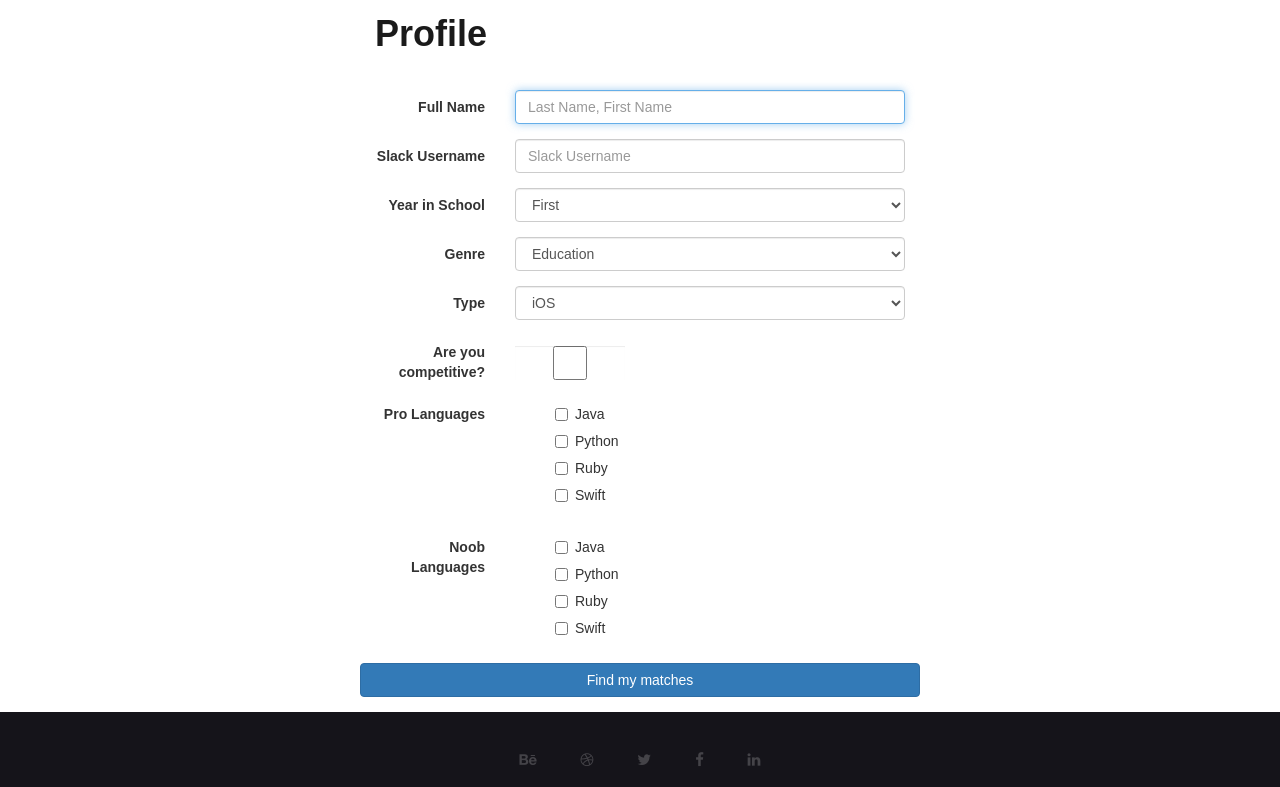
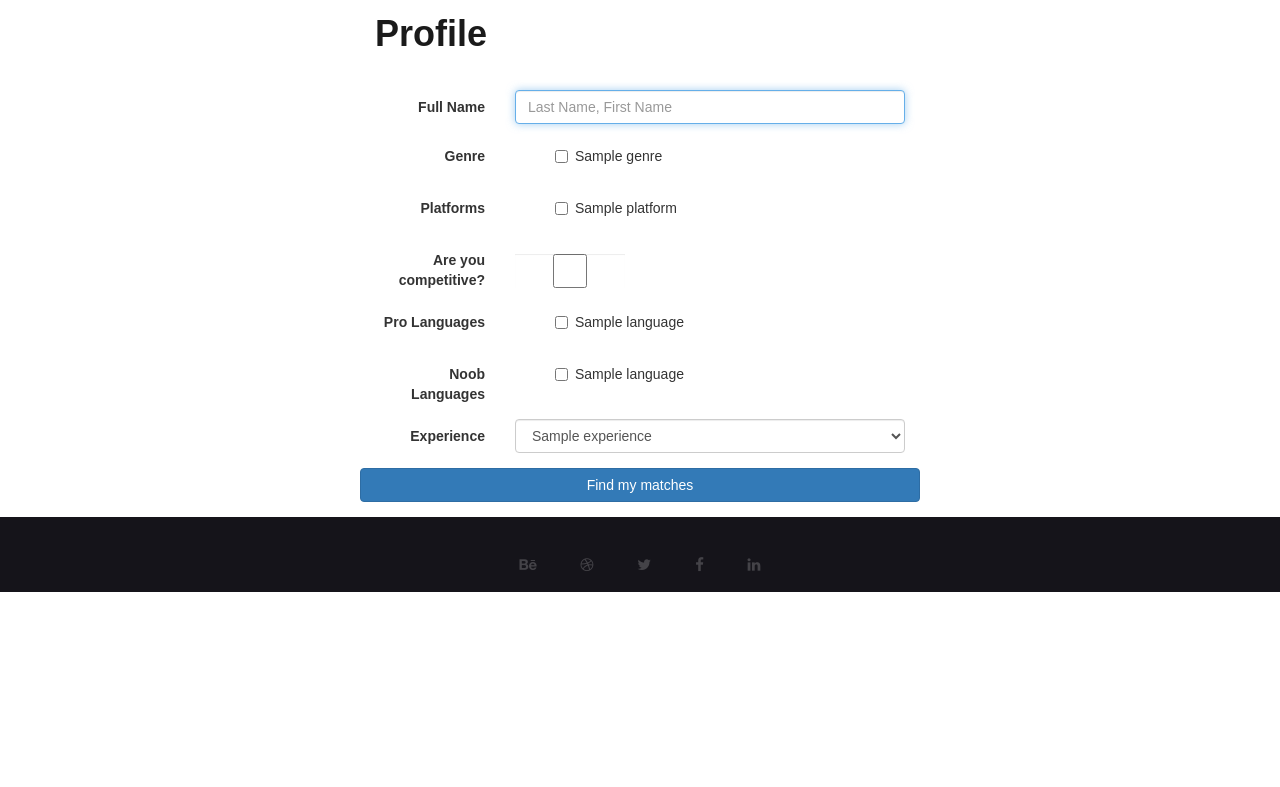
Before and after one commit to dkb868/teammatch, a Django app: template teammatch/hacker_matcher/templates/hacker_matcher/profile_setup.html in a window 1280 px wide. Shown: the part 66-853 px from the top of the page. After the commit the page ends 658 px from the top, so only its background shows below. Run offline with Django 3.2, Linux system fonts and the light colour scheme; the template is opened without the code that fills it: values that come from a table or form of the project are taken from there, others are empty; tables that the repository leaves empty hold one stand-in row (values such as "Sample post"); some libraries are stand-ins or nearby versions.

Commit message:
profile setup fixed

```diff
--- a/teammatch/hacker_matcher/templates/hacker_matcher/profile_setup.html
+++ b/teammatch/hacker_matcher/templates/hacker_matcher/profile_setup.html
@@ -18,14 +18,14 @@
                     <input type="text" id="id_name" name="name" placeholder="Last Name, First Name" class="form-control" autofocus>
                 </div>
             </div>
-
+<!-- don't need slack rn
             <div class="form-group">
                 <label for="firstName" class="col-sm-3 control-label">Slack Username</label>
                 <div class="col-sm-9">
                     <input type="text" id="id_slack" name="slack" placeholder="Slack Username" class="form-control" autofocus>
                 </div>
-            </div>
-
+            </div> -->
+<!--
             <div class="form-group">
                 <label for="country" class="col-sm-3 control-label">Year in School</label>
                 <div class="col-sm-9">
@@ -37,26 +37,96 @@
                     </select>
                 </div>
             </div> <!-- /.form-group -->
+           <div class="form-group">
+                <label class="control-label col-sm-3">Genre</label>
+                <div class="col-sm-9">
+                    <ul id="id_genres">
+                        {% for genre in genres %}
+                        <li>
+                    <div class="checkbox">
+                        <label>
+                            <input type="checkbox"  id="id_genres_{{ genre.pk }}" name="genres" value="{{ genre.pk }}">{{ genre.name }}
+                        </label>
+                    </div>
+                            </li>
+                        {% endfor %}
+                    <!--
+                        <li>
+                    <div class="checkbox">
+                        <label>
+                            <input type="checkbox" id="id_genres_1" name="genres" value="2">Social
+                        </label>
+                    </div>
+                            </li>
+                        <li>
+                    <div class="checkbox">
+                        <label>
+                            <input type="checkbox" id="id_genres_2" name="genres" value="3">Game
+                        </label>
+                    </div>
+                        </li> -->
+                        </ul>
+                </div>
+            </div> <!-- /.form-group -->
 
+        <!-- OLD GENRE CODE
             <div class="form-group">
                 <label for="country" class="col-sm-3 control-label">Genre</label>
                 <div class="col-sm-9">
                     <select id="id_project_genre_wanted" name="project_genre_wanted"class="form-control">
                         <option value="1">Education</option>
-<option value="2">Social</option>
-<option value="3">Game</option>
+                        <option value="2">Social</option>
+                        <option value="3">Game</option>
                     </select>
                 </div>
             </div> <!-- /.form-group -->
 
+        <div class="form-group">
+                <label class="control-label col-sm-3">Platforms</label>
+                <div class="col-sm-9">
+                    <ul id="id_platforms">
+                        {% for platform in platforms %}
+                        <li>
+                    <div class="checkbox">
+                        <label>
+                            <input type="checkbox"  id="id_platforms_{{ platform.pk }}" name="platforms" value="{{ platform.pk }}">{{ platform.name }}
+                        </label>
+                    </div>
+                            </li>
+                        {% endfor %}
+                    <!--
+                        <li>
+                    <div class="checkbox">
+                        <label>
+                            <input type="checkbox" id="id_platforms_1" name="platforms" value="2">Android
+                        </label>
+                    </div>
+                            </li>
+                        <li>
+                    <div class="checkbox">
+                        <label>
+                            <input type="checkbox" id="id_platforms_2" name="platforms" value="3">Web
+                        </label>
+                    </div>
+                            <div class="checkbox">
+                        <label>
+                            <input type="checkbox" id="id_platforms_3" name="platforms" value="4">Occulus Rift
+                        </label>
+                    </div>
+                        </li> -->
+                        </ul>
+                </div>
+            </div> <!-- /.form-group -->
+
+        <!-- OLD PLATOFMRS
             <div class="form-group">
                 <label for="country" class="col-sm-3 control-label">Type</label>
                 <div class="col-sm-9">
                     <select id="id_platforms_wanted" name="platforms_wanted" class="form-control">
                         <option value="1">iOS</option>
-<option value="2">Android</option>
-<option value="3">Web</option>
-<option value="4">Oculus Rift</option>
+                        <option value="2">Android</option>
+                        <option value="3">Web</option>
+                        <option value="4">Oculus Rift</option>
                     </select>
                 </div>
             </div> <!-- /.form-group -->
@@ -76,13 +146,16 @@
                 <label class="control-label col-sm-3">Pro Languages</label>
                 <div class="col-sm-9">
                     <ul id="id_languages_pro">
+                        {% for language in languages %}
                         <li>
                     <div class="checkbox">
                         <label>
-                            <input type="checkbox"  id="id_languages_pro_0" name="languages_pro" value="1">Java
+                            <input type="checkbox"  id="id_languages_pro_{{ language.pk }}" name="languages_pro" value="{{ language.pk }}">{{ language.name }}
                         </label>
                     </div>
                             </li>
+                        {% endfor %}
+                    <!--
                         <li>
                     <div class="checkbox">
                         <label>
@@ -101,7 +174,7 @@
                             <input type="checkbox" id="id_languages_pro_3" name="languages_pro" value="4">Swift
                         </label>
                     </div>
-                        </li>
+                        </li> -->
                         </ul>
                 </div>
             </div> <!-- /.form-group -->
@@ -111,12 +184,15 @@
                 <div class="col-sm-9">
                     <ul id="id_languages_noob">
                     <li>
+                        {% for language in languages %}
                     <div class="checkbox">
                         <label>
-                            <input type="checkbox"  id="id_languages_noob_0" name="languages_noob" value="1">Java
+                            <input type="checkbox"  id="id_languages_noob_{{ language.pk }}" name="languages_noob" value="{{ language.pk }}">{{ language.name }}
                         </label>
                     </div>
                             </li>
+                        {% endfor %}
+                    <!--
                         <li>
                     <div class="checkbox">
                         <label>
@@ -134,8 +210,19 @@
                         <label>
                             <input type="checkbox" id="id_languages_noob_3" name="languages_noob" value="4">Swift
                         </label>
-                    </div>
+                    </div> -->
                         </ul>
+                </div>
+            </div> <!-- /.form-group -->
+
+        <div class="form-group">
+                <label for="country" class="col-sm-3 control-label">Experience</label>
+                <div class="col-sm-9">
+                    <select id="id_experience" name="experience" class="form-control">
+                        {% for experience in experiences %}
+                        <option value="{{ experience.pk }}">{{ experience.name }}</option>
+                        {% endfor %}
+                    </select>
                 </div>
             </div> <!-- /.form-group -->
 
```
